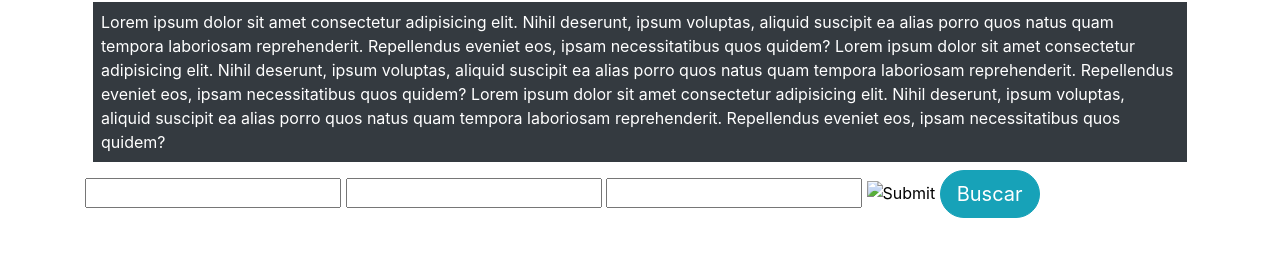
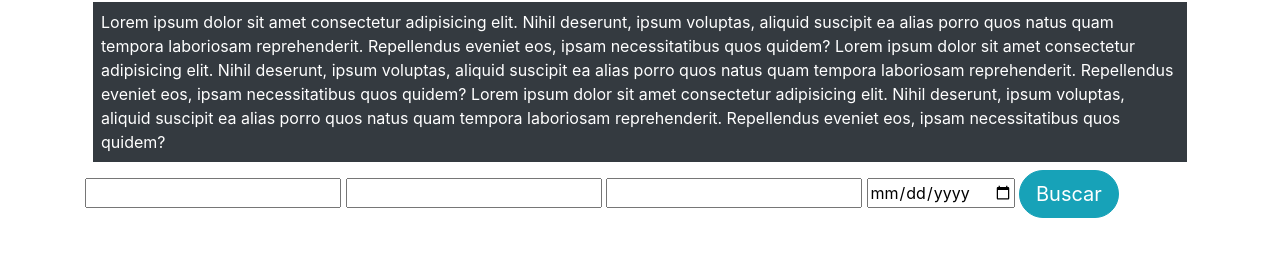
Before and after one commit to Mauricio-SS/gitTest, a plain HTML site: page index.html in a window 1280 px wide. Shown: the part 129-386 px from the top of the page. Drawn offline with nearby package versions, Linux system fonts and the light colour scheme.

Commit message:
se agregó la fecha

```diff
--- a/index.html
+++ b/index.html
@@ -39,7 +39,7 @@
                     <input type="text" name="primernombre" id="primernombre">
                     <input type="text" name="segundonombre" id="segundonombre">
                     <input type="number" name="age" id="age">
-                    <input type ="image"  src="#">
+                    <input type ="date">
                     <button type="button" class="btn rounded-pill btn-lg btn-info">Buscar</button>
                 </form>
             </div>
```
